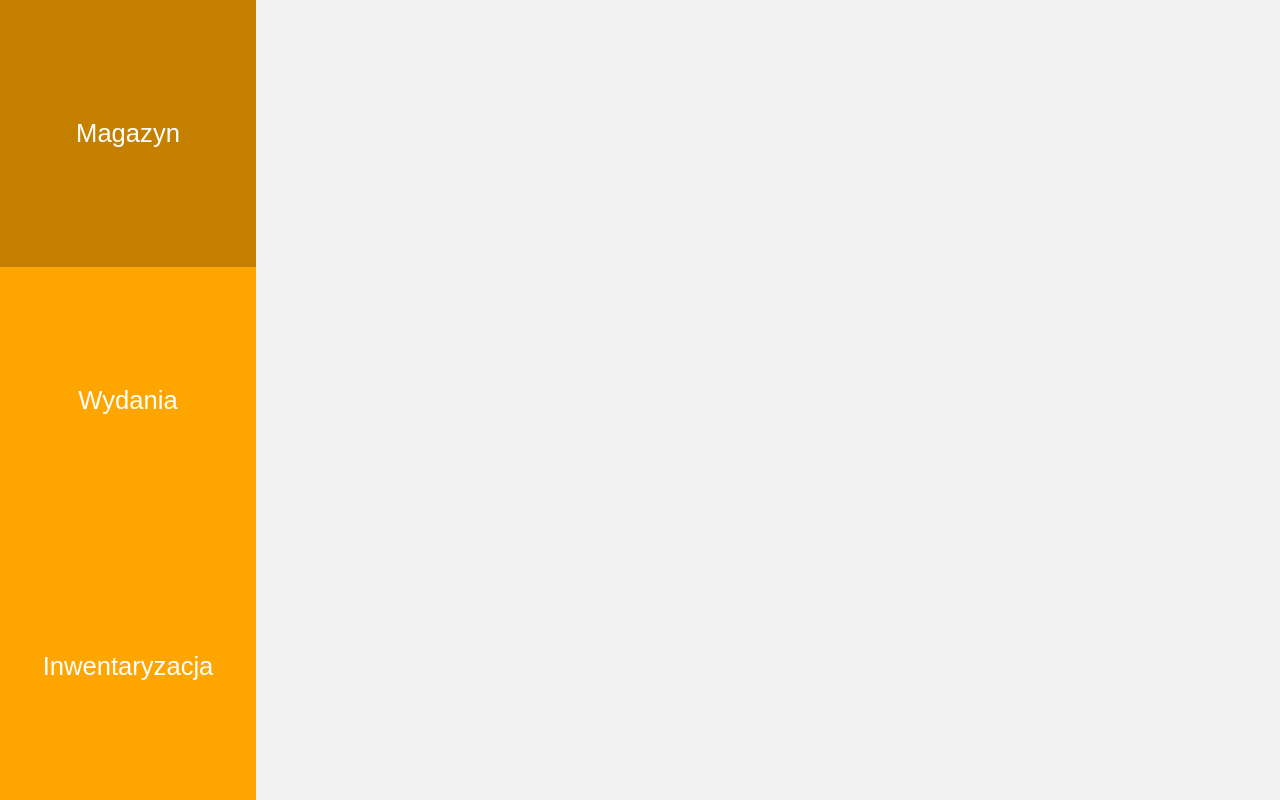
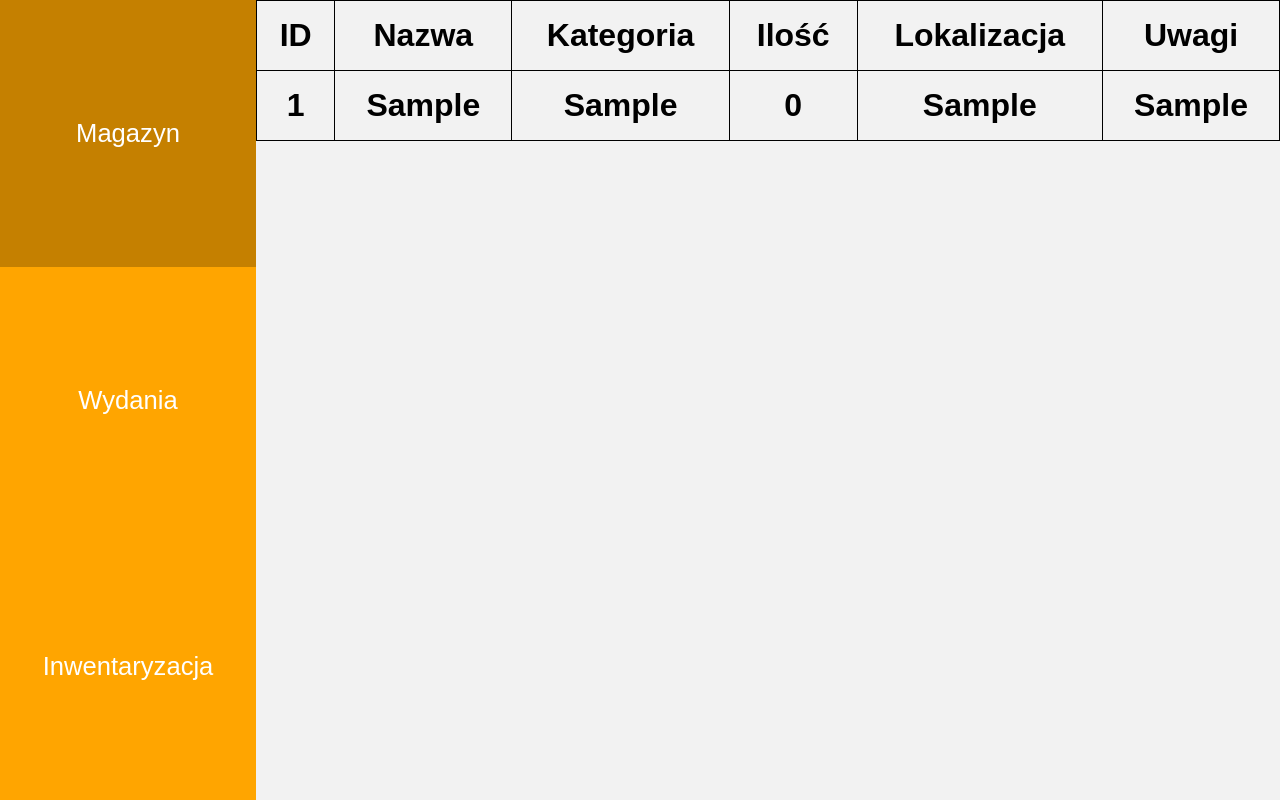
Before and after one commit to Mekanik-lab/elerte, a PHP site: page / in a window 1280 px wide. Shown: the part 90-890 px from the top of the page. Run offline with PHP 8.4, Linux system fonts and the light colour scheme; tables that the repository leaves empty hold one stand-in row (values such as "Sample post"); lists and menus that the app fills with data are empty.

Commit message:
dodanie zapytań

```diff
--- a/index.php
+++ b/index.php
@@ -31,7 +31,33 @@
     </aside>
     <section id="data">
     <table>
+        <thead>
+            <tr>
+                <th>ID</th>
+                <th>Nazwa</th>
+                <th>Kategoria</th>
+                <th>Ilość</th>
+                <th>Lokalizacja</th>
+                <th>Uwagi</th>
+            </tr>
+        </thead>
         <?php
+            $sql = "SELECT * FROM magazyn";
+                    $query = mysqli_query($database, $sql);
+                    while($row = mysqli_fetch_assoc($query)) {
+                        echo "
+                        <tbody>
+                            <tr>
+                                <th>" . $row["id"] ."</th>
+                                <th>" . $row["nazwa"] ."</th>
+                                <th>" . $row["kategoria"] ."</th>
+                                <th>" . $row["ilosc"] ."</th>
+                                <th>" . $row["lokalizacja"] ."</th>
+                                <th>" . $row['uwagi'] . "</th>
+                            </tr>
+                        </tbody>";
+                    }
+
             if($_SERVER['REQUEST_METHOD'] === "POST") {
                 if ($_POST['addProduct'] == "addProduct") {
                     $stmt = mysqli_prepare($database, "INSERT INTO magazyn (nazwa, kategoria, ilosc, lokalizacja, uwagi) VALUES (?, ?, ?, ?, ?);");
```
